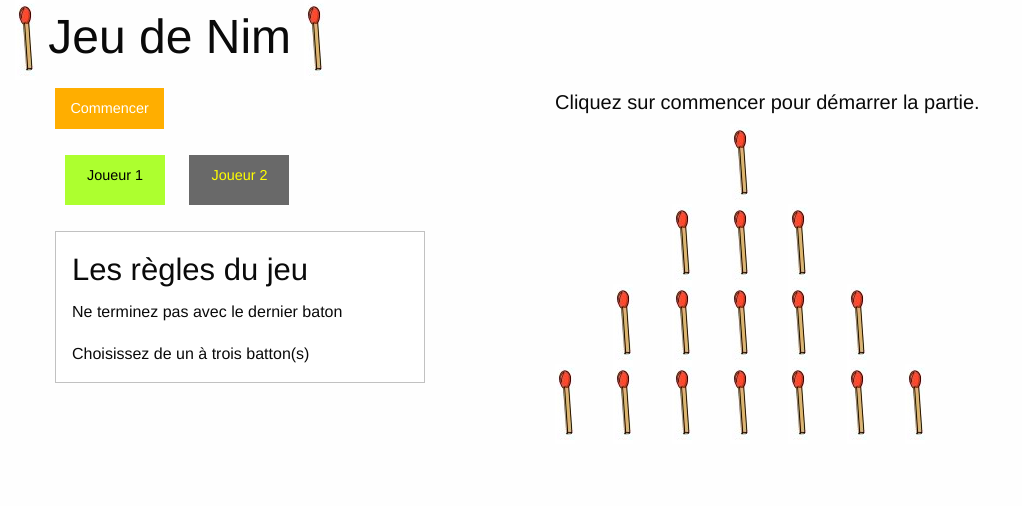
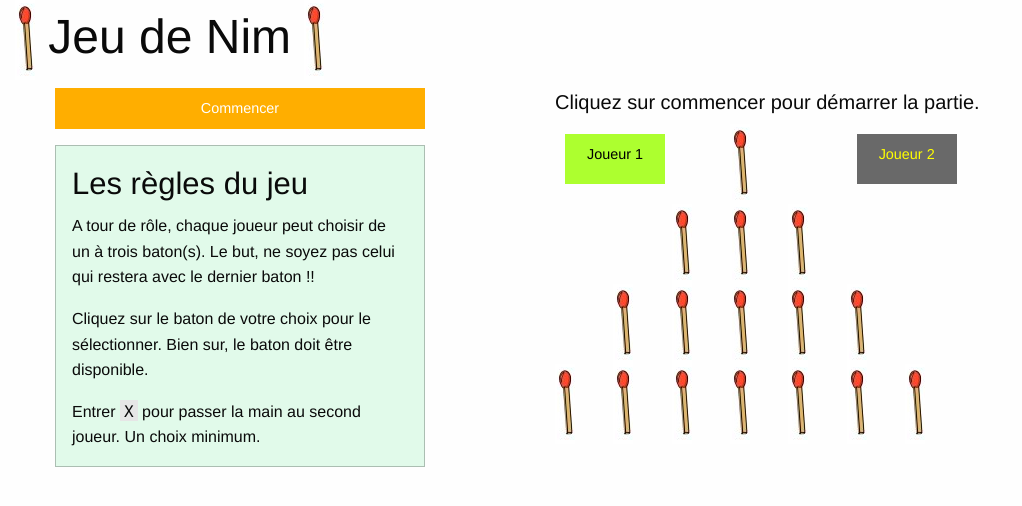
Before and after one commit to Simplon-Roubaix/JeuDeNim, a plain HTML site: page index.html in a window 1280 px wide. Shown: the whole page, without its empty margins (0-1022 px from the left). Drawn offline with Linux system fonts and the light colour scheme.

Commit message:
poursuite de la logique du jeu - Manque stop apres un 1er choix et relance d'une nouv partie

```diff
--- a/index.html
+++ b/index.html
@@ -19,23 +19,30 @@
             <div class="row">
 
                 <div id="commandes" class="small-4  columns">
-                    <div id="commencer" class="expended warning button">Commencer</div>
-                    <p> <span id="clic1" class="button active">Joueur 1</span>
-                        <span id="clic2" class="button mute ">Joueur 2</span>
-                    </p>
+                    <div id="commencer" class="expanded warning button">Commencer</div>
+
+
                    <!-- <img src="img/nim___01.jpg" alt="">-->
-                    <div id="rJeu" class="callout">
-                    <h3>Les règles du jeu</h3>
-                    <p>Ne terminez pas avec le dernier baton</p>
-                    <p>Choisissez de un à trois batton(s) </p>
-                </div>
+                    <div id="rJeu" class="success callout">
+                        <h3>Les règles du jeu</h3>
+                        <p>A tour de rôle, chaque joueur peut choisir de un à trois baton(s). Le but, ne soyez pas celui qui restera avec le dernier baton !! </p>
+                        <p>Cliquez sur le baton de votre choix pour le sélectionner. Bien sur, le baton doit être disponible.</p>
+                        <p>Entrer <kbd>X</kbd> pour passer la main au second joueur. Un choix minimum.</p>
+                    </div>
                 </div>
                 <div id="cible" class="small-7 medium-7 columns">
                     <h5>Cliquez sur commencer pour démarrer la partie.</h5>
+                    <!--le tableau de jeu-->
                     <!--premier niveau : 1 baton-->
                     <div id="rowA" class="row">
-                        <div class="small-1 small-offset-3 columns end">
+                       <div class="small-2  columns">
+                           <span id="clic1" class="button active ">Joueur 1</span>
+                       </div>
+                        <div class="small-1  small-offset-1 columns">
                             <img id="b0" src="img/baton.png" alt="baton 0">
+                        </div>
+                        <div class="small-2  small-offset-1 columns end">
+                            <span id="clic2" class="button mute ">Joueur 2</span>
                         </div>
                     </div>
                     <!--niveau 2 : 3 batons-->
--- a/js/app.js
+++ b/js/app.js
@@ -18,16 +18,17 @@ function jeuDeNim(event) {
 
     //Quel est le joueur?
     partie --;
-    if (partie > 1) {
+    if (partie > 0) {
         //Allumette utilisée
         this.src = "img/allumette-brulee.png";
+        //Quel est le joueur?
         if (n===1) {
             //demander le nom du premier joueur
             if (!name1) {
                     name1 =  prompt("Veuillez entrer votre prénom Joueur1?");
                     clic1Button.textContent = name1;
             }
-            // 3 choix:
+            // 3 choix max et on change d'utilisateur:
             compte--;
             console.log(compte);
             if (compte===0) {
@@ -45,7 +46,7 @@ function jeuDeNim(event) {
                     name2 =  prompt("Veuillez entrer votre prénom Joueur2?");
                     clic2Button.textContent = name2;
             }
-            // 3 choix:
+            // 3 choix max et on change d'utilisateur
             compte--;
             console.log(compte);
             if (compte===0) {
@@ -59,7 +60,7 @@ function jeuDeNim(event) {
     //this.style.backgroundColor = 'black';
     }
     else {
-        rJeuEl.innerHTML = "Vous avez perdu!";
+        rJeuEl.textContent = "Vous avez perdu " +n;
     }
 }
 
@@ -68,7 +69,7 @@ function jeuDeNim(event) {
 
 function onclickCommencer(){
     partie = 16;
-    alert(partie);
+    console.log(partie);
     document.getElementById("b0").onclick = jeuDeNim;
     document.getElementById("b1").onclick = jeuDeNim;
     document.getElementById("b2").onclick = jeuDeNim;
@@ -85,6 +86,8 @@ function onclickCommencer(){
     document.getElementById("b13").onclick = jeuDeNim;
     document.getElementById("b14").onclick = jeuDeNim;
     document.getElementById("b15").onclick = jeuDeNim;
+    document.getElementById("clic1Button").onclick = jeuDeNim;
+    document.getElementById("clic2Button").onclick = jeuDeNim;
 }
 
 // 3 : addEvent
```
